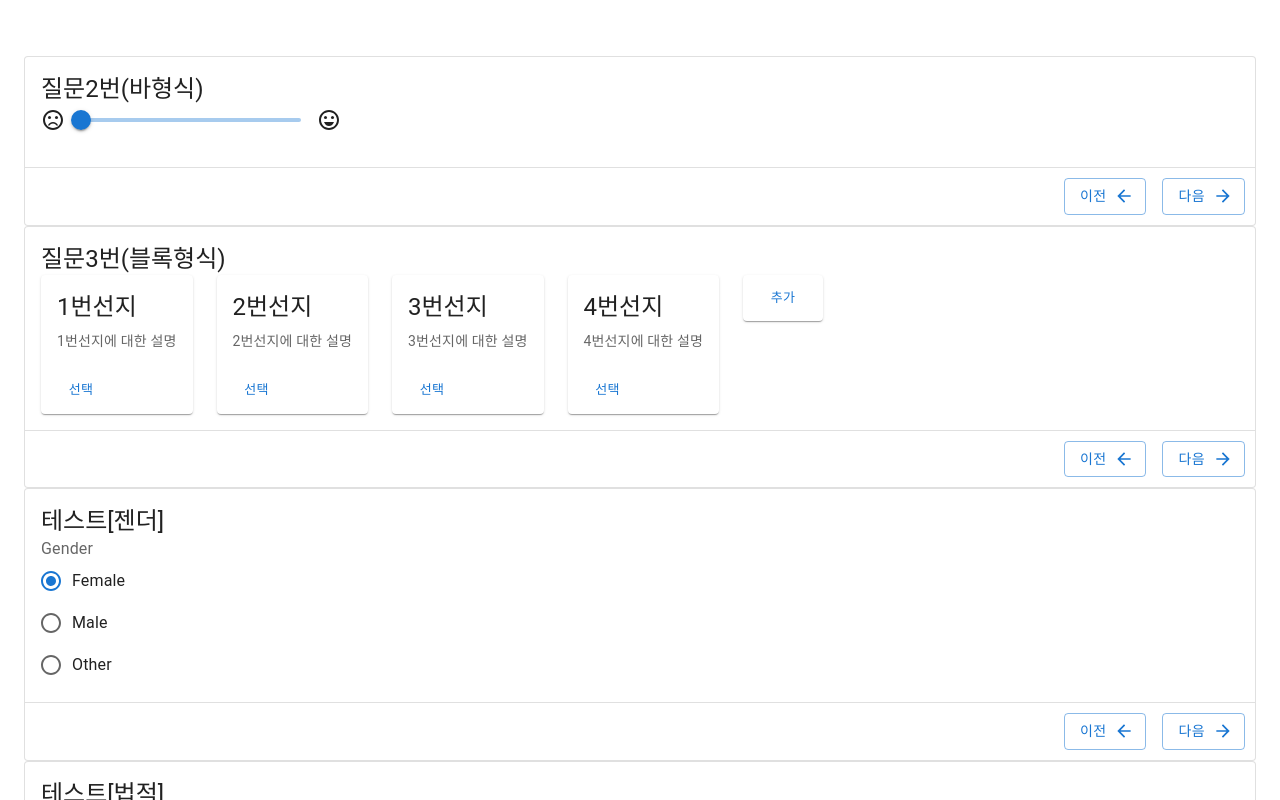
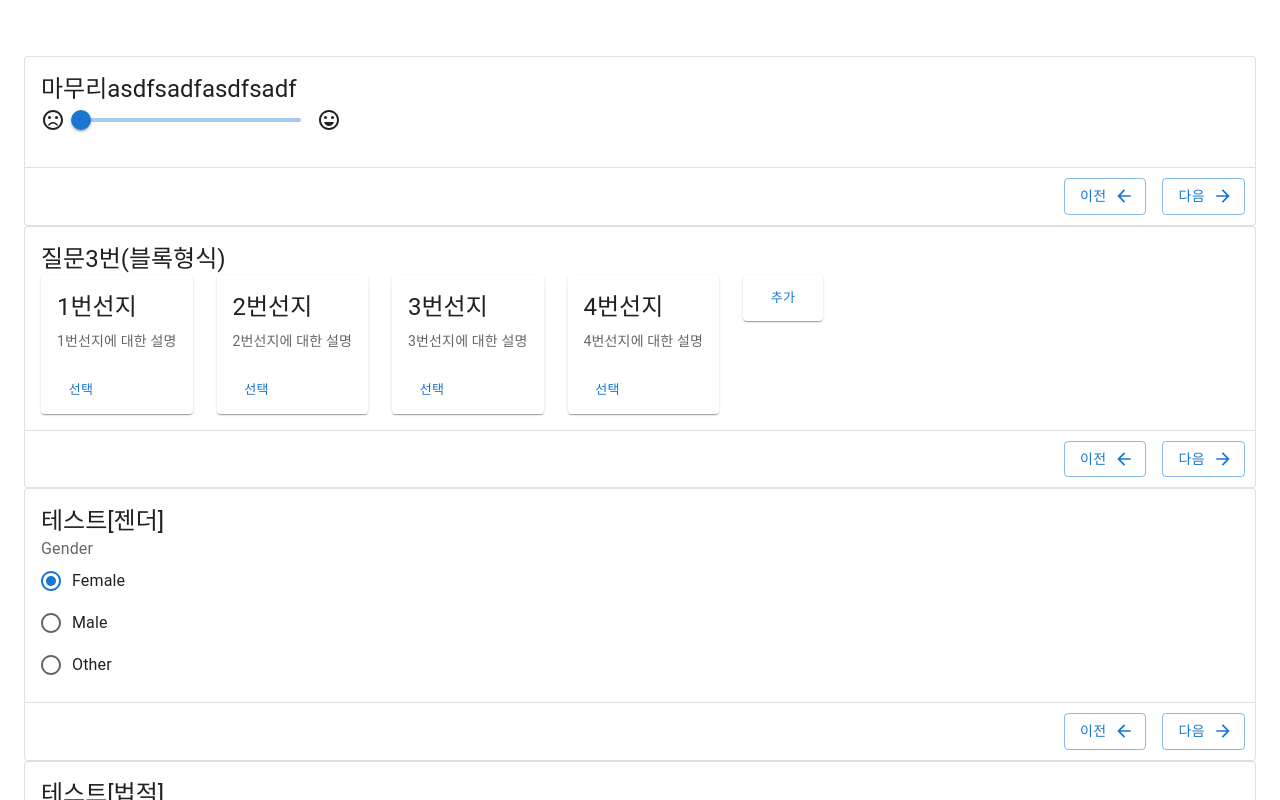
Before and after one commit to forwarder1121/survey_tool, a React (Create React App) app: page / in a window 1280 px wide. Shown: the top 800 px of the page. Built offline with nearby package versions, Linux system fonts and the light colour scheme.

Commit message:
확인용커밋

```diff
--- a/src/components/layouts/Content.js
+++ b/src/components/layouts/Content.js
@@ -5,7 +5,7 @@ import Question from "./contents/Question";
 const Content = () => {
   return (
     <Container>
-      <Question titleOfQuestion="질문2번(바형식)" type="barType" />
+      <Question titleOfQuestion="마무리asdfsadfasdfsadf" type="barType" />
       <Question titleOfQuestion="질문3번(블록형식)" type="blockType" />
       <Question titleOfQuestion="테스트[젠더]" type="genderType" />
       <Question titleOfQuestion="테스트[법적]" type="lawAgreeType" />
```
Also changed, not shown: 1 other file (tests, documents, lock files or other folders).
